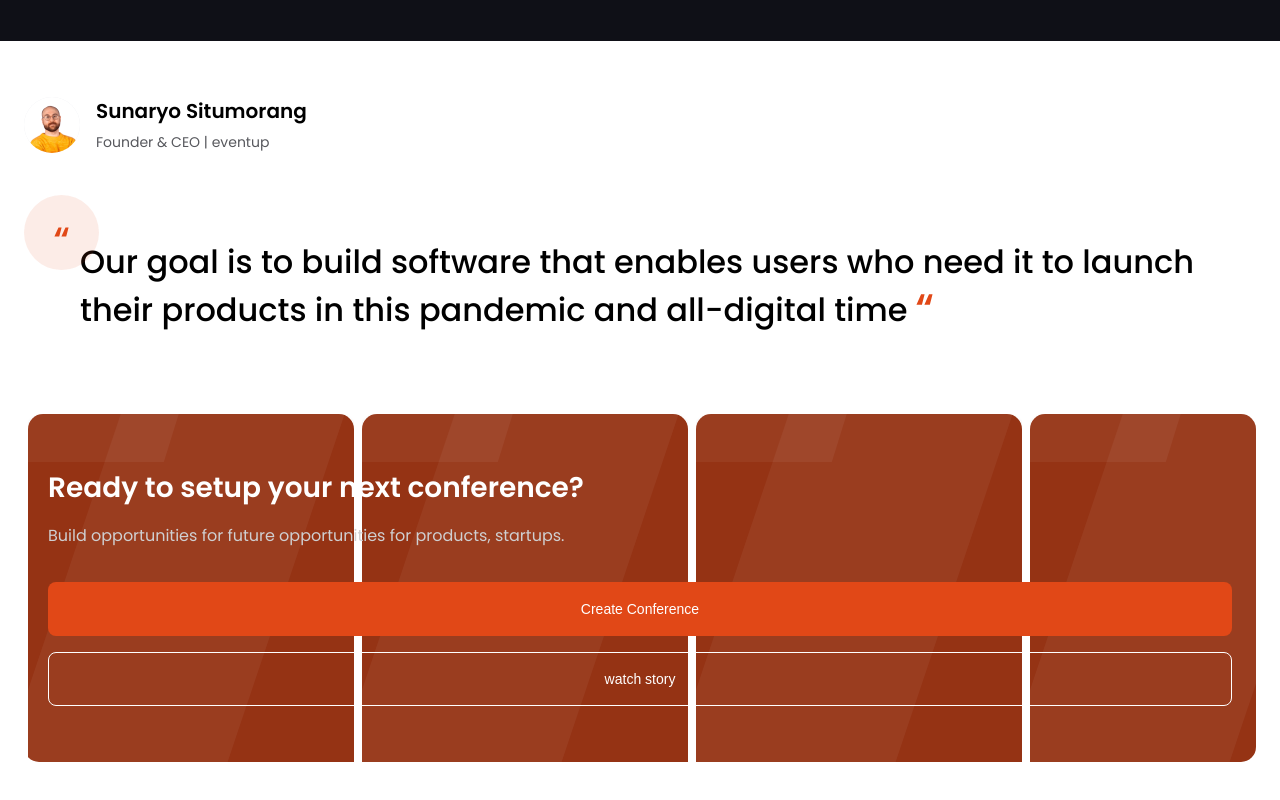
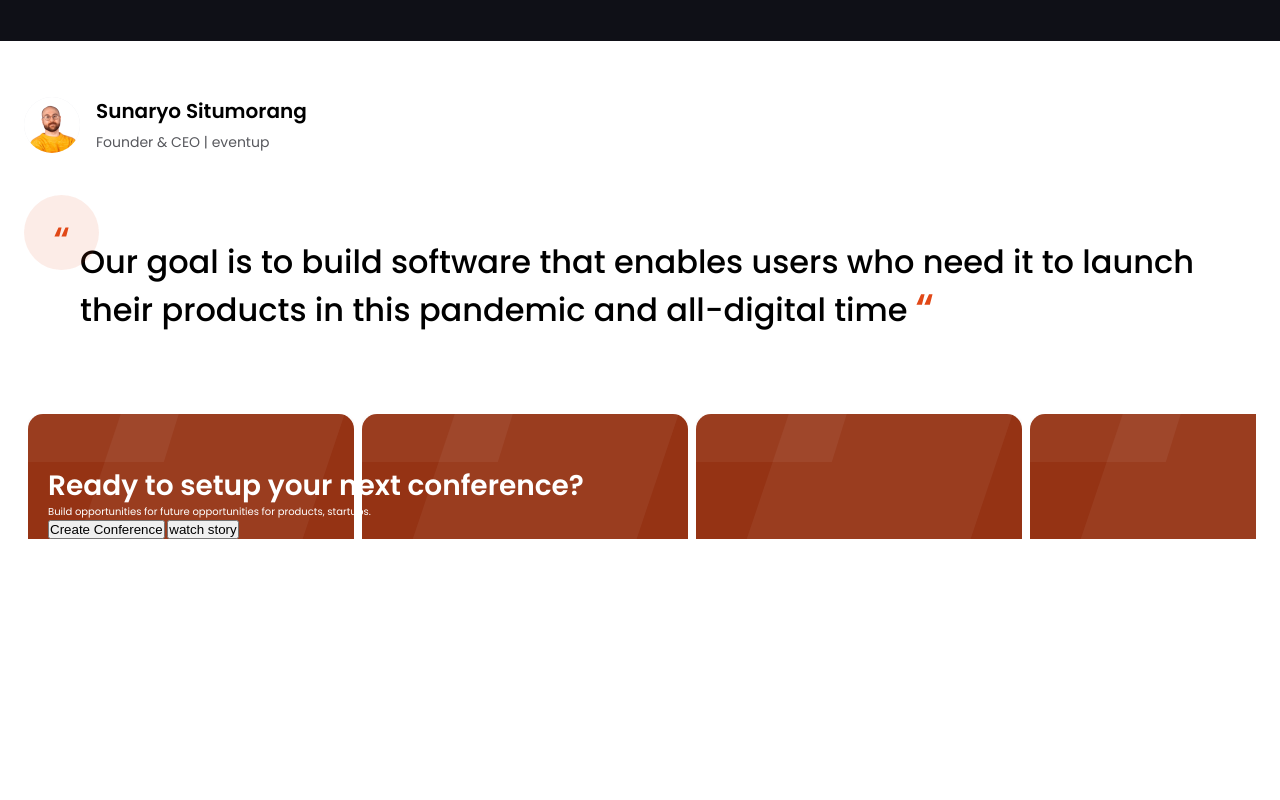
Before and after one commit to devendra-alt/event-up, a website: page index.html in a window 1280 px wide. Shown: the part 3640-4440 px from the top of the page. After the commit the page ends 4235 px from the top, so only its background shows below. Drawn offline with Linux system fonts and the light colour scheme.

Commit message:
Revert "setup section added"

```diff
--- a/assets/style/style.scss
+++ b/assets/style/style.scss
@@ -348,8 +348,6 @@ header {
   padding-top: 2.4rem;
   padding-bottom: 5.6rem;
   .setup-card {
-    padding: 5.6rem 0;
-    border-radius: 1.5rem;
     color: #fff;
     background-image: url(/assets/images/setup-bg.svg);
     @include left-right-padding-mobile();
@@ -357,38 +355,7 @@ header {
       font-weight: 600;
       font-size: 2.8rem;
       line-height: 3.64rem;
-    }
-    & > p {
-      padding-top: 1.6rem;
-      font-weight: 400;
-      font-size: 1.6rem;
-      line-height: 2.8rem;
-      color: #cfcfd1;
-    }
-    .btns {
-      display: flex;
-      flex-direction: column;
-      gap: 1.6rem;
-      padding-top: 3.2rem;
-      & > button {
-        display: block;
-        width: 100%;
-        height: 5.4rem;
-        padding: 1.4rem, 2rem, 1.4rem, 2rem;
-        border-radius: 0.8rem;
-        border: none;
-        color: #fff;
-        font-size: 1.4rem;
-        line-height: 2.6rem;
-        font-weight: 500;
-      }
-      #create-conference {
-        background-color: #e14817;
-      }
-      #watch-story {
-        background: transparent;
-        border: 0.1px solid #fff;
-      }
+      padding-top: 5.4rem;
     }
   }
 }
--- a/index.html
+++ b/index.html
@@ -207,12 +207,8 @@
         <p>
           Build opportunities for future opportunities for products, startups.
         </p>
-        <div class="btns">
-          <button id="create-conference" type="submit">
-            Create Conference
-          </button>
-          <button id="watch-story" type="submit">watch story</button>
-        </div>
+        <button id="create-conference" type="submit">Create Conference</button>
+        <button id="watch-story" type="submit">watch story</button>
       </div>
     </section>
   </body>
```
Also changed, not shown: assets/style/style.css, 1 other file.
